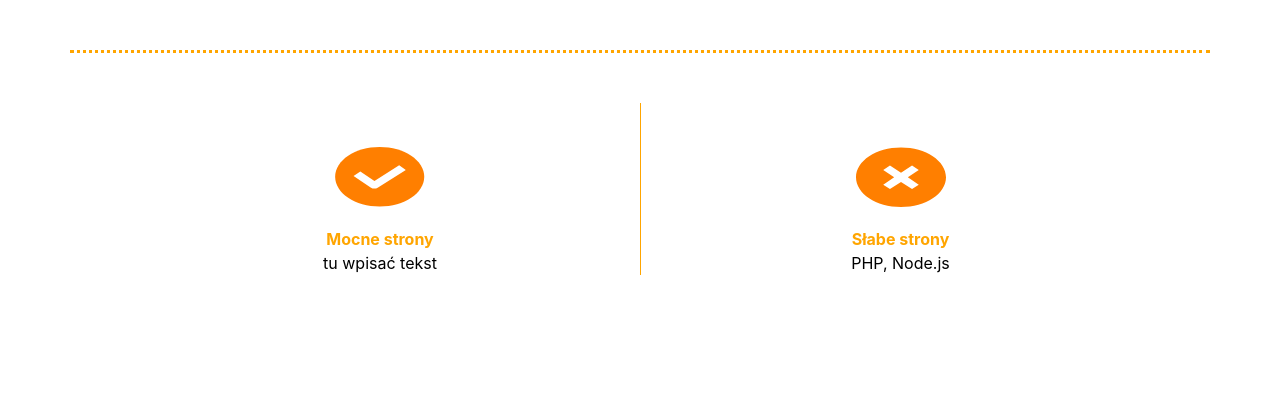
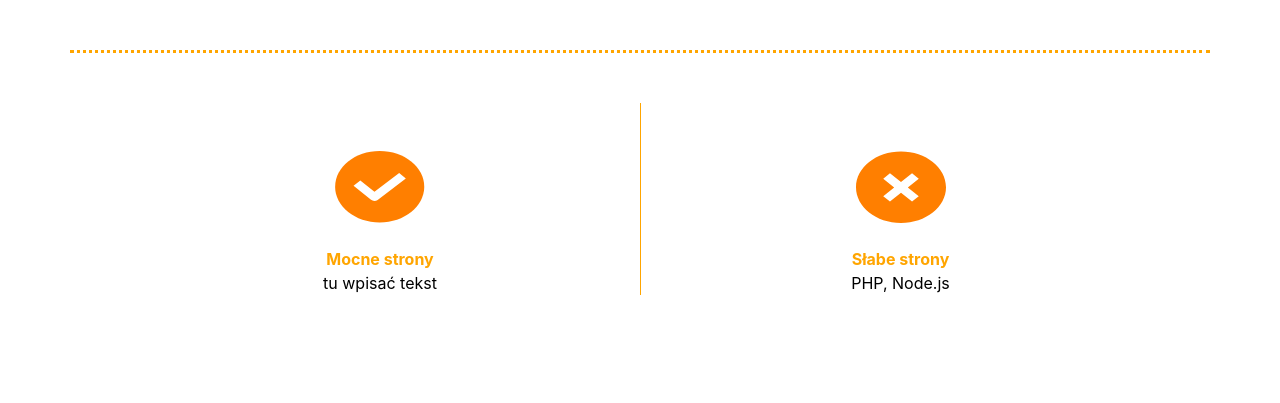
Before and after one commit to emiliaflorek/Projekt-1, a plain HTML site: page index.html in a window 1280 px wide. Shown: the part 1160-1563 px from the top of the page. Drawn offline with nearby package versions, Linux system fonts and the light colour scheme.

Commit message:
Update index.html

```diff
--- a/index.html
+++ b/index.html
@@ -101,7 +101,7 @@
 		<div class="row" id="table" >
 			<div class="col-sm-6 " id="CV">
         </br>
-				<div id="div1"><img src="images/img7.svg" class="oferta1" alt="" width="120px" height="100px"/>
+				<div id="div1"><img src="images/img7.svg" class="oferta1" alt="" width="120px" height="120px"/>
 				</br><strong><span class="orange-text">Mocne strony</span></strong>
 				</BR>
 				tu wpisać tekst
@@ -111,7 +111,7 @@
 
 			<div class="col-sm-6 border-left" id="border-left">
 			</br>
-				<div id="div2"><img src="images/img9.svg" class="oferta2"  alt="" width="120px" height="100px"/>
+				<div id="div2"><img src="images/img9.svg" class="oferta2"  alt="" width="120px" height="120px"/>
 				</br><strong><span class="orange-text">Słabe strony</span></strong>
 				</br>
 				PHP, Node.js
```
